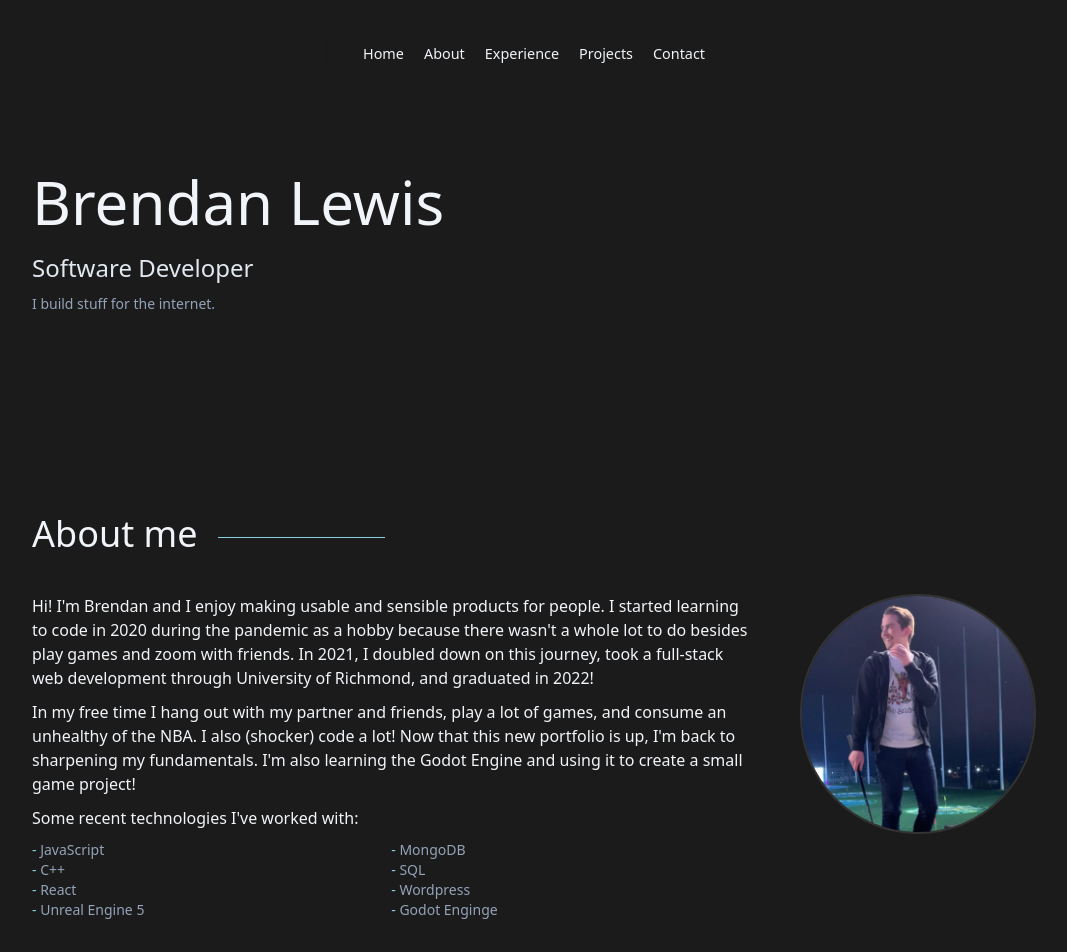
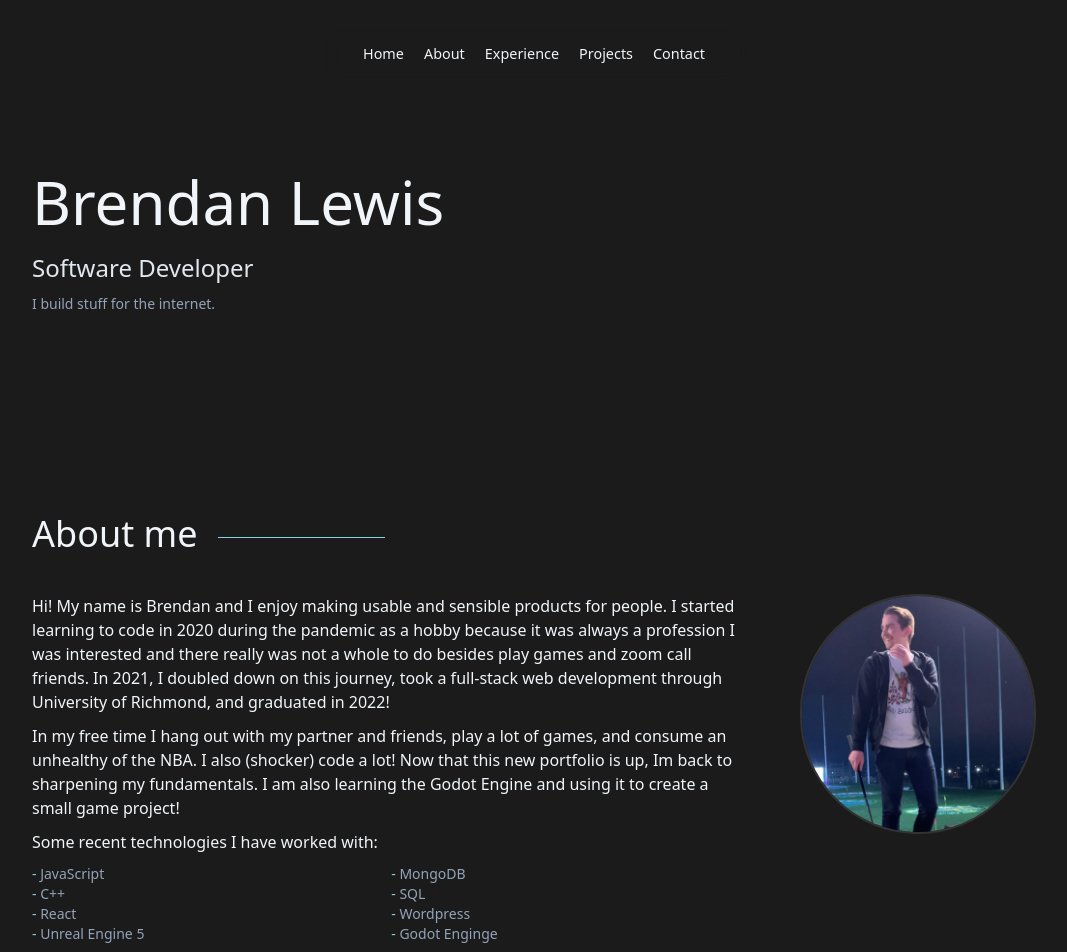
Before and after one commit to brendanjflewis/portfolio-v3, a Next.js app: page / in a window 1280 px wide. Shown: the top 952 px of the page, without its empty margins (106-1173 px from the left). Built offline with nearby package versions, Linux system fonts and the light colour scheme.

Commit message:
updated about me text

```diff
--- a/src/app/components/about.js
+++ b/src/app/components/about.js
@@ -13,22 +13,22 @@ export default function About() {
             <div className="flex lg:flex-row sm:flex-col md:gap-[50px] sm:gap-[20px]">
                 <div className="flex flex-col gap-[10px]">
                     <p className="text-slate-100 max-w-[80ch]">
-                        Hi! I'm Brendan and I enjoy making usable and sensible products for people. I started learning to code in 2020 during the pandemic as a hobby because there wasn't a whole lot to do besides play games and zoom with friends. In 2021, I doubled down on this journey, took a full-stack web development through University of Richmond, and graduated in 2022!
+                        Hi! My name is Brendan and I enjoy making usable and sensible products for people. I started learning to code in 2020 during the pandemic as a hobby because it was always a profession I was interested and there really was not a whole to do besides play games and zoom call friends. In 2021, I doubled down on this journey, took a full-stack web development through University of Richmond, and graduated in 2022!
                     </p>
                     <p className="text-slate-100 max-w-[80ch]">
-                        In my free time I hang out with my partner and friends, play a lot of games, and consume an unhealthy of the NBA. I also (shocker) code a lot! Now that this new portfolio is up, I'm back to sharpening my fundamentals. I'm also learning the Godot Engine and using it to create a small game project!
+                        In my free time I hang out with my partner and friends, play a lot of games, and consume an unhealthy of the NBA. I also (shocker) code a lot! Now that this new portfolio is up, Im back to sharpening my fundamentals. I am also learning the Godot Engine and using it to create a small game project!
                     </p>
-                    <p className="text-slate-100">Some recent technologies I've worked with:</p>
+                    <p className="text-slate-100">Some recent technologies I have worked with:</p>
                     <div>
                         <ul className="text-slate-400 text-sm list-none grid grid-cols-2 ">
-                            <li class="first-letter:text-[#87D0E0]">- JavaScript</li>
-                            <li class="first-letter:text-[#87D0E0]">- MongoDB</li>
-                            <li class="first-letter:text-[#87D0E0]">- C++</li>
-                            <li class="first-letter:text-[#87D0E0]">- SQL</li>
-                            <li class="first-letter:text-[#87D0E0]">- React</li>
-                            <li class="first-letter:text-[#87D0E0]">- Wordpress</li>
-                            <li class="first-letter:text-[#87D0E0]">- Unreal Engine 5</li>
-                            <li class="first-letter:text-[#87D0E0]">- Godot Enginge</li>
+                            <li className="first-letter:text-[#87D0E0]">- JavaScript</li>
+                            <li className="first-letter:text-[#87D0E0]">- MongoDB</li>
+                            <li className="first-letter:text-[#87D0E0]">- C++</li>
+                            <li className="first-letter:text-[#87D0E0]">- SQL</li>
+                            <li className="first-letter:text-[#87D0E0]">- React</li>
+                            <li className="first-letter:text-[#87D0E0]">- Wordpress</li>
+                            <li className="first-letter:text-[#87D0E0]">- Unreal Engine 5</li>
+                            <li className="first-letter:text-[#87D0E0]">- Godot Enginge</li>
                         </ul>
                     </div>
                 </div>
```
